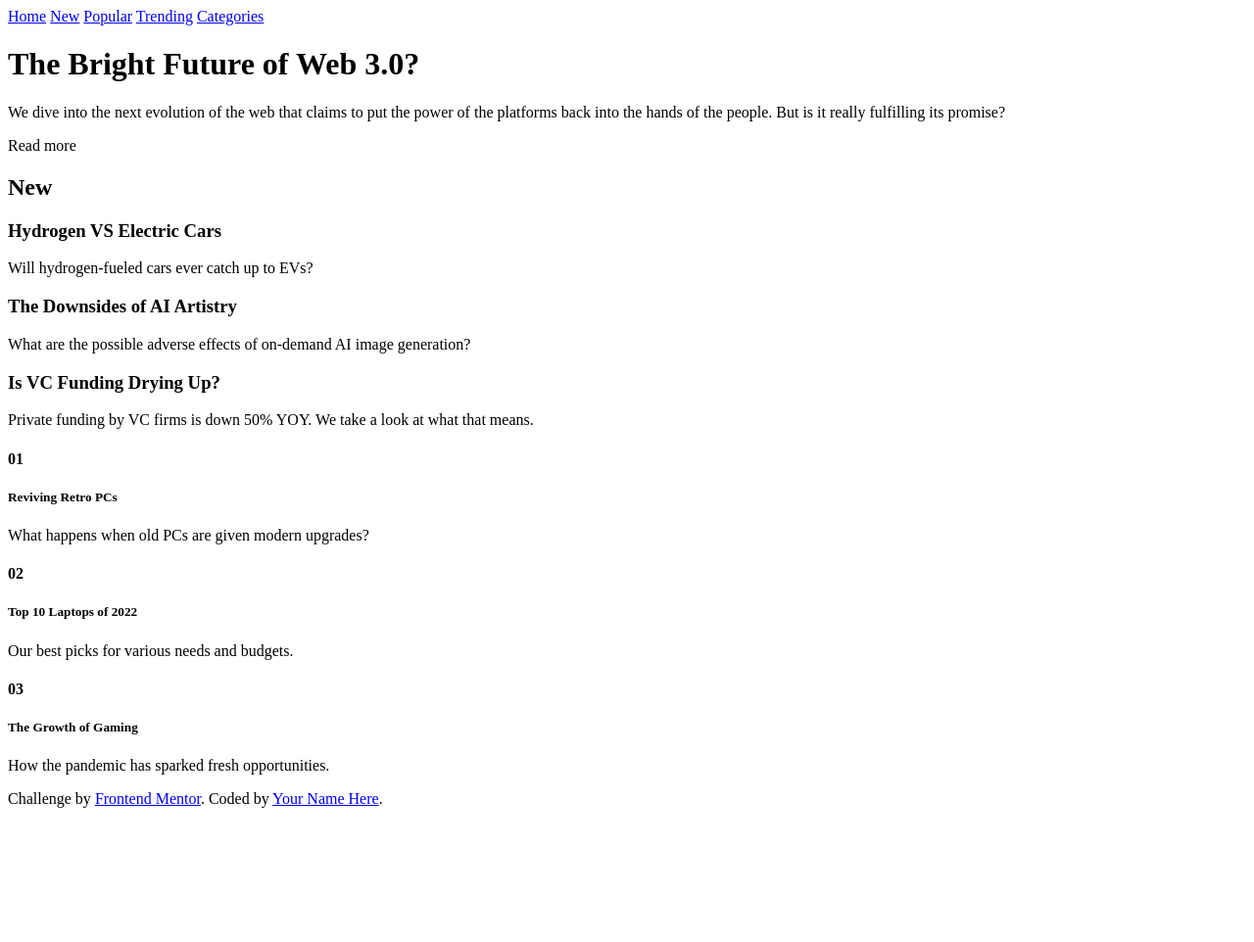
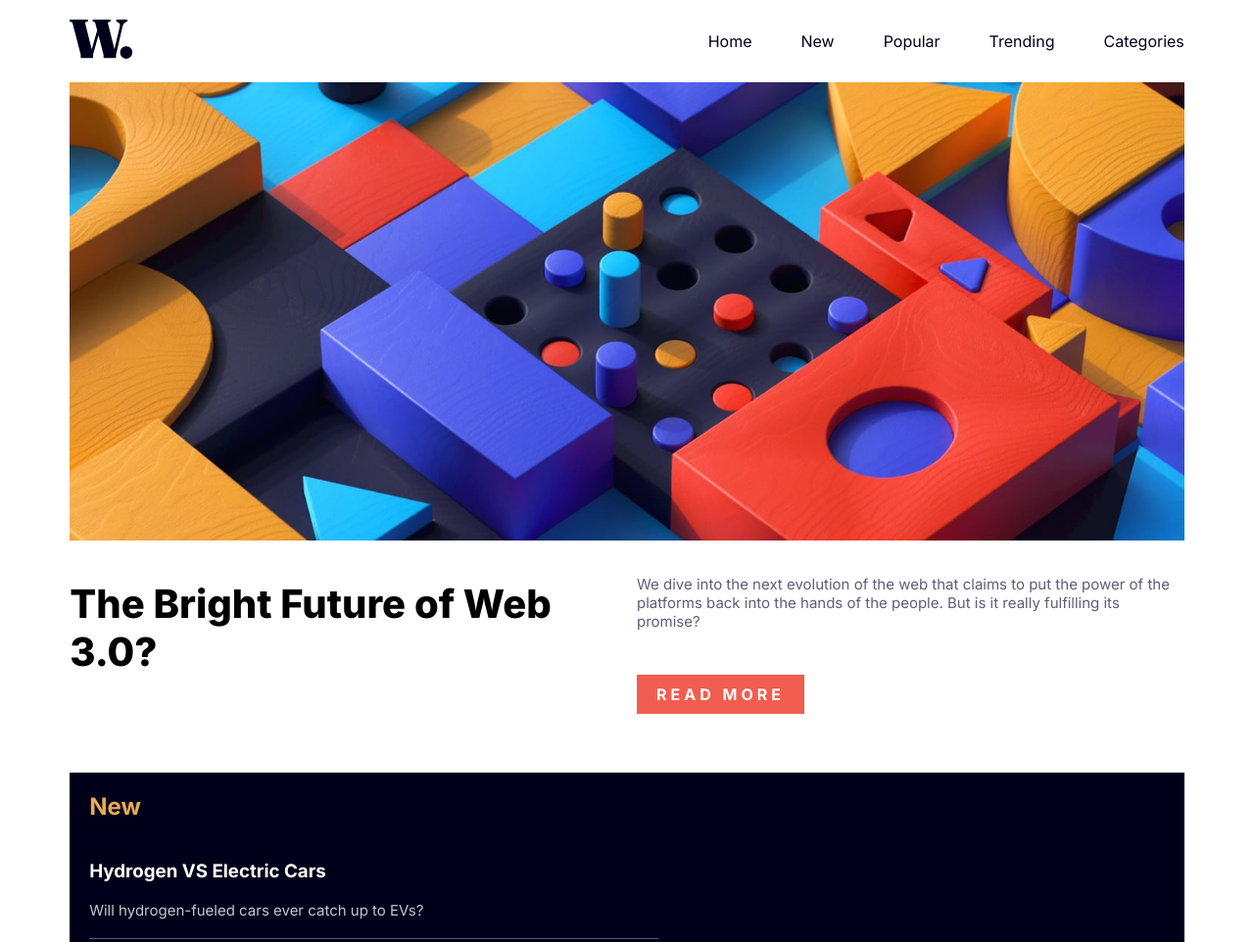
Before and after one commit to Franche020/news-homepage-main, a website: page index.html in a window 1280 px wide. Shown: the top 962 px of the page at 98% size. Before the commit the page ends 833 px from the top, so only its background shows below. Drawn offline with Linux system fonts and the light colour scheme.

Commit message:
Header, main y aside para móvil hechos

```diff
--- a/gulpfile.js
+++ b/gulpfile.js
@@ -11,9 +11,20 @@ function css (done) {
     done();
 }
 
+function img (done) {
+    src('src/images/**/*.{jpg,svg,png}')
+    .pipe(dest('build/img'));
+
+    done();
+}
+
 function dev (done) {
     watch('src/sass/**/*.scss', css)
+   // watch()
+
+   done();
 }
 
 exports.css = css;
+exports.img = img;
 exports.dev = dev;
--- a/index.html
+++ b/index.html
@@ -14,8 +14,6 @@
 
     <title>Frontend Mentor | News homepage</title>
 
-    <!-- Feel free to remove these styles or customise in your own stylesheet 👍 -->
-
     <!-- FUENTES -->
     <link rel="preconnect" href="https://fonts.googleapis.com" />
     <link rel="preconnect" href="https://fonts.gstatic.com" crossorigin />
@@ -23,75 +21,119 @@
       href="https://fonts.googleapis.com/css2?family=Inter:wght@400;700;800&display=swap"
       rel="stylesheet"
     />
+    <link href="build/css/app.css" rel="stylesheet" />
   </head>
+
   <body>
+    <div class="contenedor__principal">
       <header>
-      <div class="logo"></div>
+        <div class="logo">
+          <a href="index.html">
+            <img src="build/img/logo.svg" alt="logo blog" />
+          </a>
+        </div>
 
         <nav class="navegacion">
+          <div class="navegacion__boton">
+            <img src="build/img/icon-menu.svg" alt="botón mostrar menu" />
+          </div>
+
+          <div class="navegacion__enlaces hidden">
             <a href="#">Home</a>
             <a href="#">New</a>
             <a href="#">Popular</a>
             <a href="#">Trending</a>
             <a href="#">Categories</a>
+          </div>
         </nav>
       </header>
 
-    <div class="contenedor">
       <main>
-        <div class="imagen-article"></div>
-        <h1>The Bright Future of Web 3.0?</h1>
+        <div class="articulo__imagen">
+          <img
+            srcset="
+            build/img/image-web-3-375w.jpg 686w,
+            build/img/image-web-3-1440w.jpg 1460w"
+            sizes="(min-width: 375px) 686w,
+            1440w"
+            src="build/img/image-web-3-1440w.jpg"
+            alt="background image for article showing block forms with colors"
+          />
+        </div>
+
+        <h1 class="articulo__titulo">The Bright Future of Web 3.0?</h1>
         <p>
           We dive into the next evolution of the web that claims to put the
           power of the platforms back into the hands of the people. But is it
           really fulfilling its promise?
         </p>
-        <a class="boton">Read more</a>
+        <div class="articulo__boton">
+          <a>Read more</a>
+        </div>
+
       </main>
 
-      <aside class="aisde">
-        <h2>New</h2>
-        <section>
+      <aside>
+        <div class="contenedor">
+          <h2 class="aside__titulo">New</h2>
+          <section class="aside__seccion">
             <h3>Hydrogen VS Electric Cars</h3>
             <p>Will hydrogen-fueled cars ever catch up to EVs?</p>
           </section>
-        <section>
+          <section class="aside__seccion">
             <h3>The Downsides of AI Artistry</h3>
             <p>
               What are the possible adverse effects of on-demand AI image
               generation?
             </p>
           </section>
-        <section>
+          <section class="aside__seccion">
             <h3>Is VC Funding Drying Up?</h3>
             <p>
-            Private funding by VC firms is down 50% YOY. We take a look at what
-            that means.
+              Private funding by VC firms is down 50% YOY. We take a look at
+              what that means.
             </p>
           </section>
+        </div>
       </aside>
 
       <section>
         <div class="seccion">
-          <div class="seccion__imagen seccion__imagen--primera"></div>
+          <div class="seccion__imagen">
+            <img
+              src="build/img/image-retro-pcs.jpg"
+              alt="Photo of old computers"
+            />
+          </div>
           <h4>01</h4>
           <h5>Reviving Retro PCs</h5>
           <p>What happens when old PCs are given modern upgrades?</p>
         </div>
         <div class="seccion">
-          <div class="seccion__imagen seccion__imagen--segunda"></div>
+          <div class="seccion__imagen">
+            <img
+              src="build/img/image-top-laptops.jpg"
+              alt="Photo of a keyboard from a laptop"
+            />
+          </div>
           <h4>02</h4>
           <h5>Top 10 Laptops of 2022</h5>
           <p>Our best picks for various needs and budgets.</p>
         </div>
         <div class="seccion">
-          <div class="seccion__imagen seccion__imagen--tercera"></div>
+          <div class="seccion__imagen">
+            <img
+              src="build/img/image-gaming-growth.jpg"
+              alt="Photo of a gamepad"
+            />
+          </div>
           <h4>03</h4>
           <h5>The Growth of Gaming</h5>
           <p>How the pandemic has sparked fresh opportunities.</p>
         </div>
       </section>
-    </div> <!-- .CONTENEDOR-->
+    </div>
+    <!-- .CONTENEDOR-->
 
     <div class="attribution">
       Challenge by
--- a/src/sass/base/_globales.scss
+++ b/src/sass/base/_globales.scss
@@ -1,7 +1,47 @@
 @use '../base/variables' as v;
 @use '../base/mixins' as m;
 
+html {
+    box-sizing: border-box; /*hack par box model*/
+    font-size: 62.5%;
+}
 
+*, *:before, *:after {
+    box-sizing: inherit; /*hack par box model*/
+}
+
+body {
+    font-size: 16px;
+    font-family: v.$inter;
+}
+
+h1,h2,h3,h4,h5,h5,h6 {
+    margin: 0;
+    padding: 0;
+}
+
+p {
+    font-size: 1.5rem;
+    color: v.$Darkgray;
+}
+
+a {
+    text-decoration: none;
+}
+
+img {
+    max-width: 100%;
+}
+
+.contenedor__principal {
+    max-width: 144rem;
+    width: 90%;
+    margin: 0 auto;
+}
+
+.hidden {
+
+}
 
 
 
--- a/src/sass/base/_mixins.scss
+++ b/src/sass/base/_mixins.scss
@@ -1 +1,7 @@
 @use '../base/variables' as v;
+
+@mixin mobile {
+    @media (min-width: v.$mobile) {
+        @content;
+    }
+}
--- /dev/null
+++ b/src/sass/layout/_aside.scss
@@ -0,0 +1,34 @@
+@use '../base/variables' as v;
+@use '../base/mixins' as m;
+
+aside {
+    margin-top: 5rem;
+    display: flex;
+    background-color: v.$darkblue;
+}
+.contenedor{
+    margin: 2rem;
+    display: flex;
+    flex-direction: column;
+    h2 {
+        color: v.$orange;
+        margin-bottom: 2rem;
+    }
+}
+.aside__seccion {
+    h3 {
+        color: v.$white;
+    }
+    p {
+        color: v.$Gray;
+        line-height: 1.8;
+    }
+    border-bottom: 0.1rem solid v.$Darkgray;
+    margin-top: 2rem;
+    &:last-child {
+        border: none;
+    }
+    &:first-child {
+        margin-top: 0;
+    }
+}
--- /dev/null
+++ b/src/sass/layout/_header.scss
@@ -0,0 +1,35 @@
+@use '../base/variables' as v;
+@use '../base/mixins' as m;
+
+header {
+    display: flex;
+    justify-content: space-between;
+    align-items: center;
+    margin: 2rem 0 2rem 0;
+}
+
+.logo {
+
+}
+
+.navegacion {
+    .navegacion__boton{
+        cursor: pointer;
+        @include m.mobile{
+            display: none;
+        }
+    }
+    .navegacion__enlaces {
+        display: none;
+        @include m.mobile{
+            display: flex;
+            gap: 5rem;
+        }
+        a{
+            color: v.$darkblue;
+            &:hover{
+                color:v.$orange;
+            }
+        }
+    }
+}
--- a/src/sass/layout/_index.scss
+++ b/src/sass/layout/_index.scss
@@ -0,0 +1,3 @@
+@forward 'header';
+@forward 'main';
+@forward 'aside';
--- /dev/null
+++ b/src/sass/layout/_main.scss
@@ -0,0 +1,43 @@
+@use '../base/variables' as v;
+@use '../base/mixins' as m;
+
+main {
+    display: flex;
+    flex-direction: column;
+    @include m.mobile{
+        display: grid;
+        grid-template-columns: repeat(2 , 1fr);
+        gap: 2rem;
+
+    }
+    margin-bottom: 2rem;
+}
+
+.articulo__imagen {
+    height: auto;
+    img {
+        display: block;
+    }
+    grid-column: 1/3;
+}
+
+.articulo__titulo {
+    font-weight: 800;
+    font-size: 4rem;
+    margin-top: 2rem;
+    grid-row: 2/4;
+}
+.articulo__boton {
+    grid-column: 2/3;
+    display: block;
+    margin: 2rem 0;
+      a {
+        background-color: v.$red;
+        color: v.$white;
+        text-transform: uppercase;
+        padding: 1rem 2rem;
+        font-weight: 700;
+        letter-spacing: 0.4rem;
+    }
+
+}
```
Also changed, not shown: build/css/app.css, build/img/favicon-32x32.png (added), build/img/icon-menu-close.svg (added), build/img/icon-menu.svg (added), build/img/image-gaming-growth.jpg (added), build/img/image-retro-pcs.jpg (added), build/img/image-top-laptops.jpg (added), build/img/image-web-3-1440w.jpg (renamed from src/images/image-web-3-desktop.jpg), build/img/image-web-3-375w.jpg (renamed from src/images/image-web-3-mobile.jpg), build/img/logo.svg (added), src/images/image-web-3-1440w.jpg (added), src/images/image-web-3-375w.jpg (added). Lines whose indentation alone changed are shown as unchanged.
